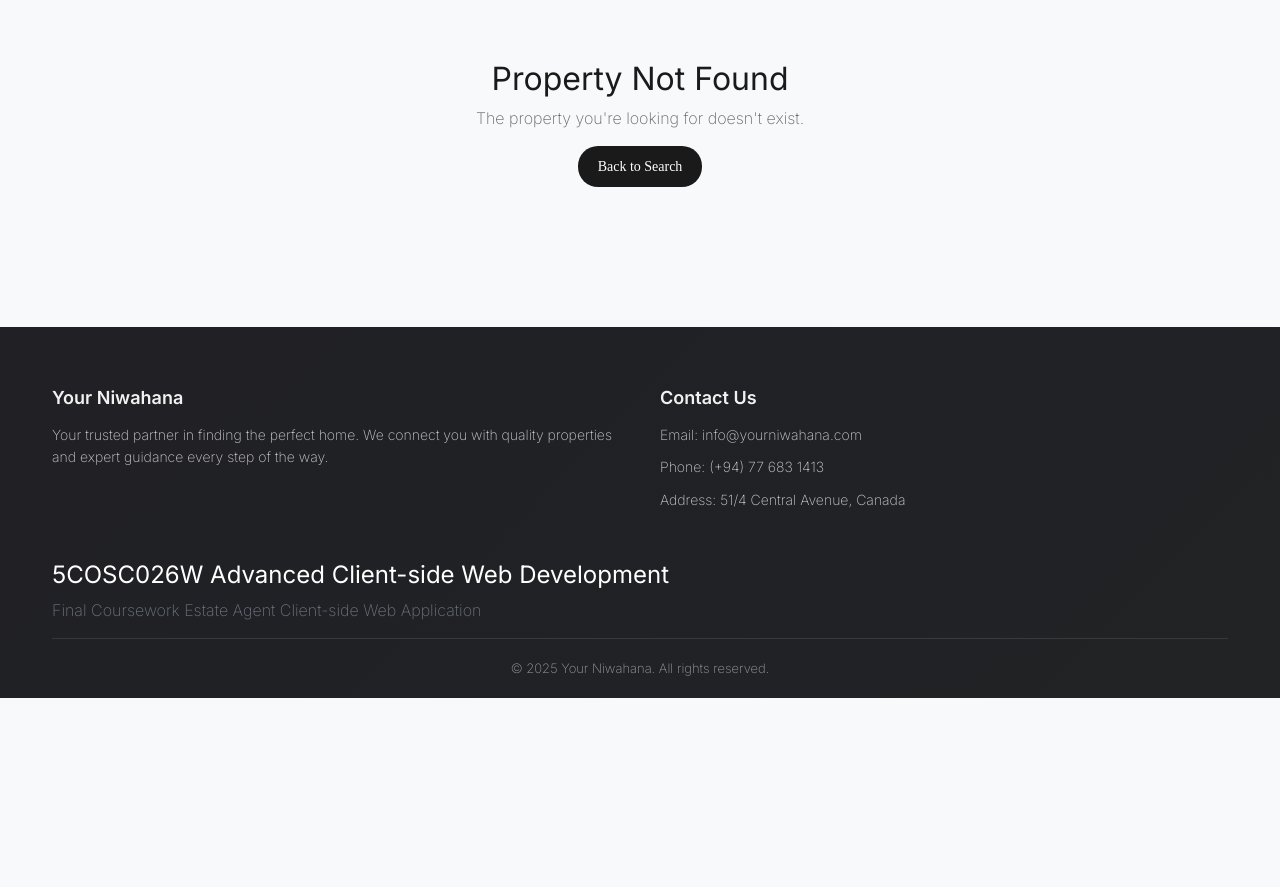
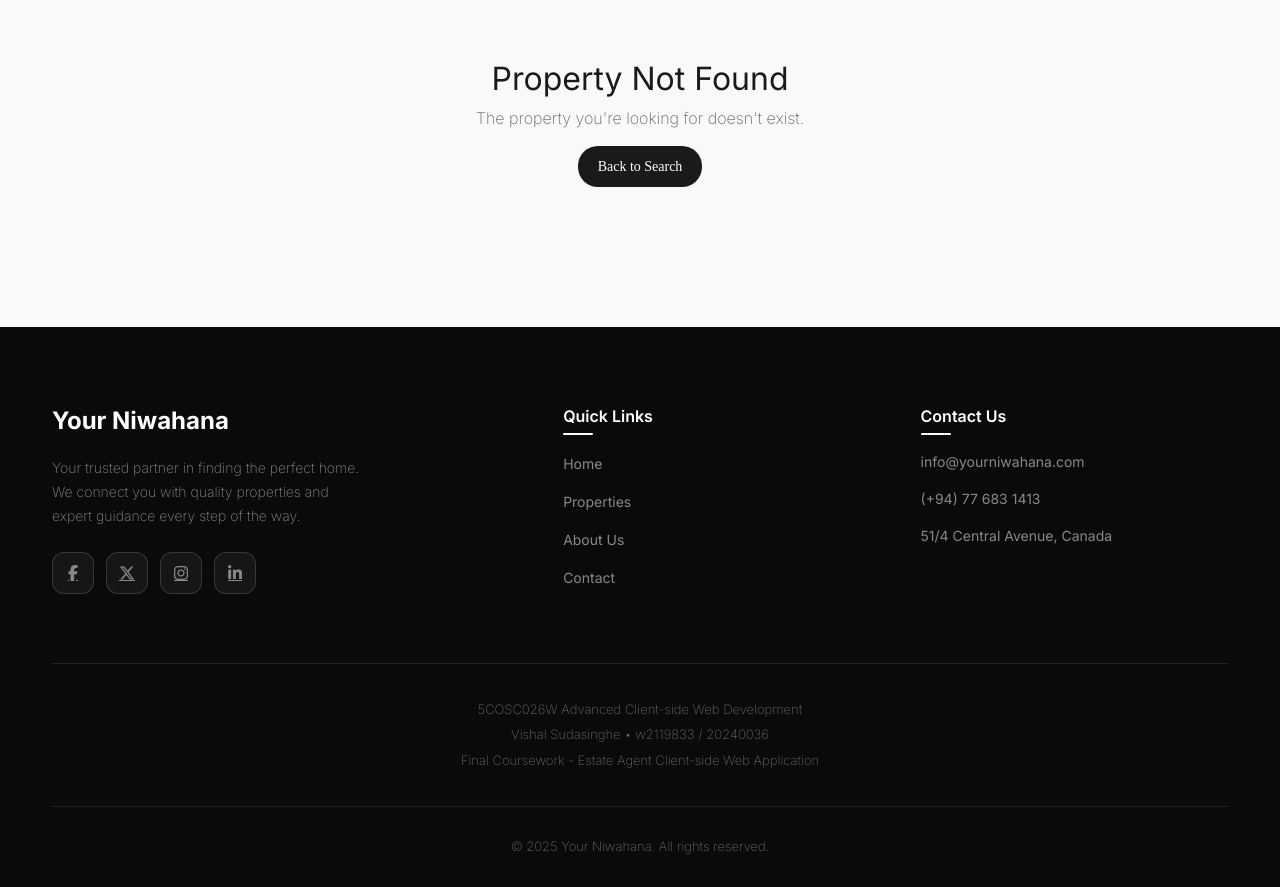
Before and after one commit to VishalOz/RealEstate, a React (Vite) app: page /property/1 in a window 1280 px wide. Before the commit the page ends 800 px from the top, so only its background shows below. Built offline with nearby package versions, Linux system fonts and the light colour scheme.

Commit message:
Footer updated successfully

```diff
--- a/index.html
+++ b/index.html
@@ -6,6 +6,7 @@
     <meta name="viewport" content="width=device-width, initial-scale=1.0" />
     <title>realestate</title>
     <link href="https://cdn.jsdelivr.net/npm/bootstrap@5.3.2/dist/css/bootstrap.min.css" rel="stylesheet">
+    <link rel="stylesheet" href="https://cdnjs.cloudflare.com/ajax/libs/font-awesome/6.5.1/css/all.min.css">
     <link rel="preconnect" href="https://fonts.googleapis.com">
     <link rel="preconnect" href="https://fonts.gstatic.com" crossorigin>
     <link href="https://fonts.googleapis.com/css2?family=Alfa+Slab+One&family=Bebas+Neue&family=Inter:ital,opsz,wght@0,14..32,100..900;1,14..32,100..900&family=Roboto+Mono:ital,wght@0,100..700;1,100..700&family=Roboto:ital,wght@0,100..900;1,100..900&family=Space+Grotesk:wght@300..700&display=swap" rel="stylesheet">
--- a/src/components/Footer.jsx
+++ b/src/components/Footer.jsx
@@ -2,25 +2,57 @@ import React from 'react'
 
 const Footer = () => {
   return (
-    <footer className={`footer`}>
+    <footer className="footer">
       <div className="container">
         <div className="footer-content">
-          <div className="footer-section">
-            <h4>Your Niwahana</h4>
+          {/* Brand Section */}
+          <div className="footer-section footer-brand">
+            <h3 className="footer-logo">Your Niwahana</h3>
             <p>Your trusted partner in finding the perfect home. We connect you with quality properties and expert guidance every step of the way.</p>
+            <div className="social-links">
+              <a href="#" aria-label="Facebook" className="social-link">
+                <i className="fab fa-facebook-f"></i>
+              </a>
+              <a href="#" aria-label="Twitter" className="social-link">
+                <i className="fab fa-x-twitter"></i>
+              </a>
+              <a href="#" aria-label="Instagram" className="social-link">
+                <i className="fab fa-instagram"></i>
+              </a>
+              <a href="#" aria-label="LinkedIn" className="social-link">
+                <i className="fab fa-linkedin-in"></i>
+              </a>
+            </div>
           </div>
 
+          {/* Quick Links */}
+          <div className="footer-section">
+            <h4>Quick Links</h4>
+            <ul className="footer-links">
+              <li><a href="#">Home</a></li>
+              <li><a href="#">Properties</a></li>
+              <li><a href="#">About Us</a></li>
+              <li><a href="#">Contact</a></li>
+            </ul>
+          </div>
+
+          {/* Contact Info */}
           <div className="footer-section">
             <h4>Contact Us</h4>
-            <p>Email: info@yourniwahana.com</p>
-            <p>Phone: (+94) 77 683 1413 </p>
-            <p>Address: 51/4 Central Avenue, Canada</p>
+            <ul className="footer-contact">
+              <li>info@yourniwahana.com</li>
+              <li>(+94) 77 683 1413</li>
+              <li>51/4 Central Avenue, Canada</li>
+            </ul>
           </div>
         </div>
 
-        <h4>5COSC026W Advanced Client-side Web Development</h4>
-        <p>Final Coursework
-        Estate Agent Client-side Web Application</p>
+        {/* Course Info */}
+        <div className="footer-course-info">
+          <p>5COSC026W Advanced Client-side Web Development</p>
+          <p>Vishal Sudasinghe • w2119833 / 20240036</p>
+          <p>Final Coursework - Estate Agent Client-side Web Application</p>
+        </div>
 
         <div className="footer-bottom">
           <p>&copy; 2025 Your Niwahana. All rights reserved.</p>
--- a/src/index.css
+++ b/src/index.css
@@ -15,9 +15,9 @@ body {
 }
 
 .footer {
-  background: linear-gradient(135deg, #202025 0%, #212325 100%);
+  background: #0a0a0a;
   color: #ffffff;
-  padding: 60px 20px 20px;
+  padding: 80px 20px 30px;
   margin-top: 80px;
   font-family: "Inter", sans-serif;
   z-index: 100;
@@ -30,35 +30,169 @@ body {
 
 .footer-content {
   display: grid;
-  grid-template-columns: repeat(auto-fit, minmax(250px, 1fr));
-  gap: 40px;
-  margin-bottom: 40px;
+  grid-template-columns: 1.5fr 1fr 1fr;
+  gap: 50px;
+  margin-bottom: 60px;
+  align-items: start;
+}
+
+.footer-brand {
+  max-width: 320px;
+}
+
+.footer-logo {
+  font-size: 24px;
+  font-weight: 700;
+  margin-bottom: 20px;
+  margin-top: 0;
+  color: #ffffff;
 }
 
 .footer-section h4 {
-  font-size: 18px;
+  font-size: 16px;
   font-weight: 600;
-  margin-bottom: 15px;
-  color: #f1f1f1;
+  margin-bottom: 24px;
+  margin-top: 0;
+  color: #ffffff;
+  position: relative;
+}
+
+.footer-section h4::after {
+  content: '';
+  position: absolute;
+  bottom: -8px;
+  left: 0;
+  width: 30px;
+  height: 2px;
+  background: #ffffff;
+  border-radius: 2px;
 }
 
 .footer-section p {
   font-size: 14px;
-  line-height: 1.6;
-  color: #cccccc;
+  line-height: 1.7;
+  color: #888888;
   margin-bottom: 10px;
 }
 
+/* Social Links */
+.social-links {
+  display: flex;
+  gap: 12px;
+  margin-top: 24px;
+}
+
+.social-link {
+  display: flex;
+  align-items: center;
+  justify-content: center;
+  width: 42px;
+  height: 42px;
+  background: rgba(255, 255, 255, 0.05);
+  border: 1px solid rgba(255, 255, 255, 0.15);
+  border-radius: 12px;
+  color: #888888;
+  transition: all 0.3s ease;
+}
+
+.social-link:hover {
+  background: #ffffff;
+  border-color: #ffffff;
+  color: #0a0a0a;
+}
+
+/* Footer Links */
+.footer-links {
+  list-style: none;
+  padding: 0;
+  margin: 0;
+}
+
+.footer-links li {
+  margin-bottom: 14px;
+}
+
+.footer-links a {
+  color: #888888;
+  text-decoration: none;
+  font-size: 14px;
+  transition: all 0.3s ease;
+  position: relative;
+}
+
+.footer-links a:hover {
+  color: #ffffff;
+  padding-left: 8px;
+}
+
+/* Contact Info */
+.footer-contact {
+  list-style: none;
+  padding: 0;
+  margin: 0;
+}
+
+.footer-contact li {
+  margin-bottom: 16px;
+  font-size: 14px;
+  color: #888888;
+}
+
+/* Course Info */
+.footer-course-info {
+  text-align: center;
+  padding: 30px 0;
+  border-top: 1px solid rgba(255, 255, 255, 0.1);
+  border-bottom: 1px solid rgba(255, 255, 255, 0.1);
+  margin-bottom: 30px;
+}
+
+.footer-course-info p {
+  color: #666666;
+  font-size: 13px;
+  margin: 6px 0;
+}
+
 .footer-bottom {
-  border-top: 1px solid rgba(255, 255, 255, 0.1);
-  padding-top: 20px;
   text-align: center;
 }
 
 .footer-bottom p {
   margin: 0;
   font-size: 13px;
-  color: #999999;
+  color: #666666;
+}
+
+/* Footer Responsive */
+@media (max-width: 992px) {
+  .footer-content {
+    grid-template-columns: repeat(2, 1fr);
+    gap: 40px;
+  }
+
+  .footer-brand {
+    max-width: 100%;
+  }
+}
+
+@media (max-width: 576px) {
+  .footer {
+    padding: 60px 20px 25px;
+  }
+
+  .footer-content {
+    grid-template-columns: 1fr;
+    gap: 35px;
+    margin-bottom: 40px;
+  }
+
+  .footer-section h4::after {
+    display: none;
+  }
+
+  .social-links {
+    justify-content: flex-start;
+  }
 }
 
 h4,h2,h1 {
```
